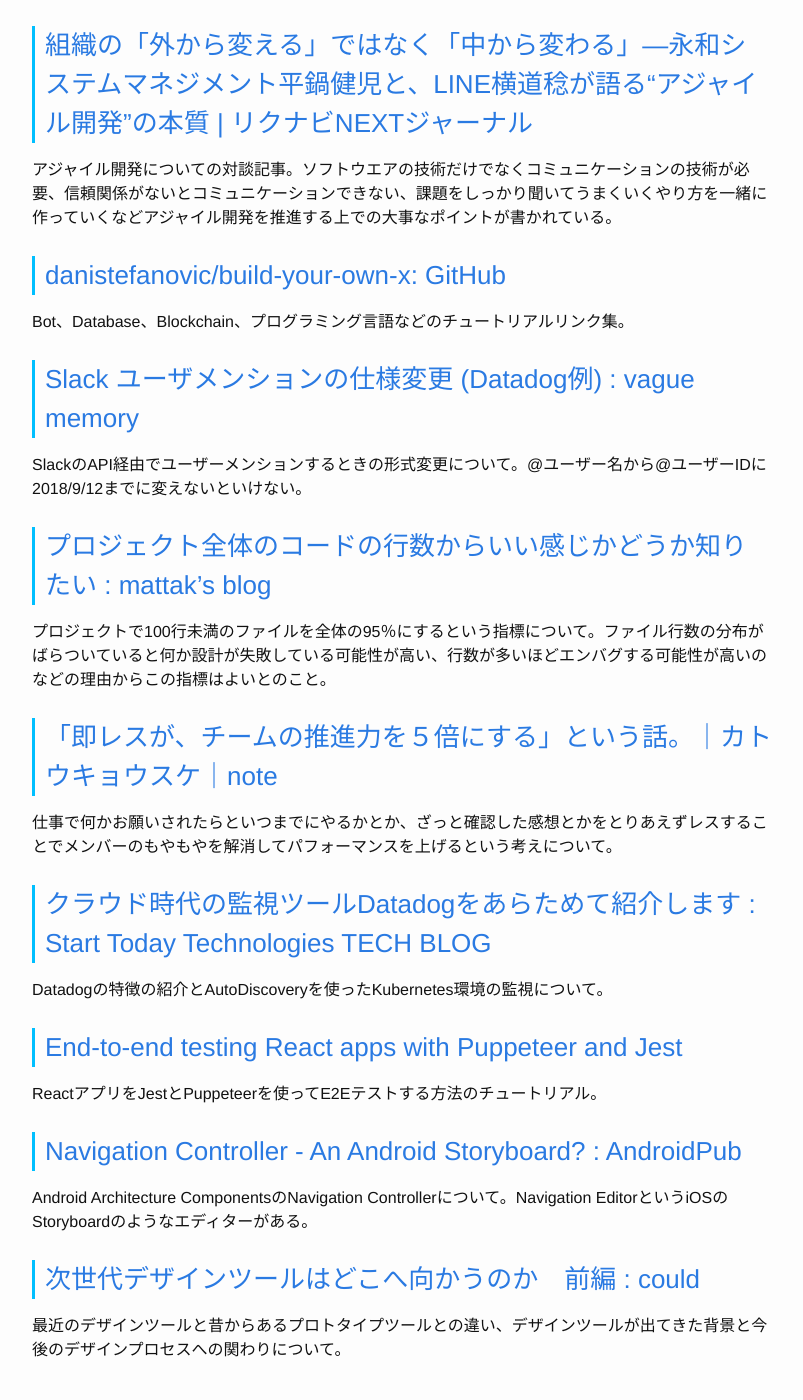
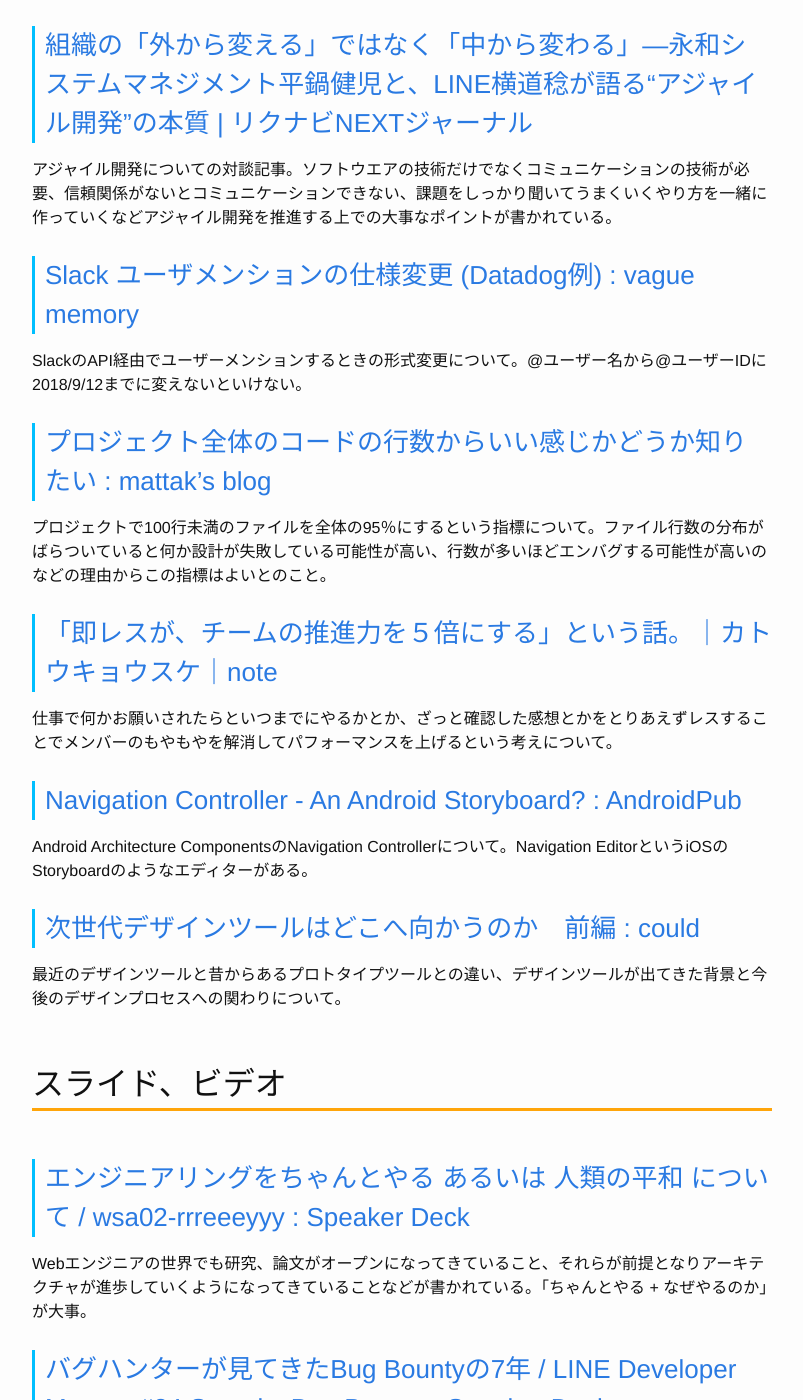
Before and after one commit to Gather-Tech/Gather-Tech.github.io, a Jekyll site: the page built from _posts/2018/2018-05-21-Gather99.md, in a window 1280 px wide and 1400 px high, scrolled down 1735 px. Shown: the whole window, without its empty margins (238-1041 px from the left). Built offline with Jekyll 4.4.1, drawn with Linux system fonts in a browser that asks for light colours; some of the changed text lies outside the part shown.

Commit message:
Reduced articles

```diff
--- a/_posts/2018/2018-05-21-Gather99.md
+++ b/_posts/2018/2018-05-21-Gather99.md
@@ -42,10 +42,6 @@
 
 アジャイル開発についての対談記事。ソフトウエアの技術だけでなくコミュニケーションの技術が必要、信頼関係がないとコミュニケーションできない、課題をしっかり聞いてうまくいくやり方を一緒に作っていくなどアジャイル開発を推進する上での大事なポイントが書かれている。
 
-### [danistefanovic/build-your-own-x: GitHub](https://github.com/danistefanovic/build-your-own-x)
-
-Bot、Database、Blockchain、プログラミング言語などのチュートリアルリンク集。
-
 ### [Slack ユーザメンションの仕様変更 (Datadog例) : vague memory](http://htnosm.hatenablog.com/entry/2018/05/14/090000)
 
 SlackのAPI経由でユーザーメンションするときの形式変更について。@ユーザー名から@ユーザーIDに2018/9/12までに変えないといけない。
@@ -57,14 +53,6 @@
 ### [「即レスが、チームの推進力を５倍にする」という話。｜カトウキョウスケ｜note](https://note.mu/kyo/n/ne317af47bcd1)
 
 仕事で何かお願いされたらといつまでにやるかとか、ざっと確認した感想とかをとりあえずレスすることでメンバーのもやもやを解消してパフォーマンスを上げるという考えについて。
-
-### [クラウド時代の監視ツールDatadogをあらためて紹介します : Start Today Technologies TECH BLOG](http://tech.starttoday-tech.com/entry/monitoring-kubernetes-using-datadog)
-
-Datadogの特徴の紹介とAutoDiscoveryを使ったKubernetes環境の監視について。
-
-### [End-to-end testing React apps with Puppeteer and Jest](https://blog.logrocket.com/end-to-end-testing-react-apps-with-puppeteer-and-jest-ce2f414b4fd7)
-
-ReactアプリをJestとPuppeteerを使ってE2Eテストする方法のチュートリアル。
 
 ### [Navigation Controller - An Android Storyboard? : AndroidPub](https://android.jlelse.eu/navigation-controller-an-android-storyboard-4dd7229ca821)
 
@@ -104,17 +92,9 @@
 
 - [Google Developers Blog: Open Sourcing Seurat: bringing high-fidelity scenes to mobile VR](https://developers.googleblog.com/2018/05/open-sourcing-seurat.html)
 
-### [Xfennec/progress: GtiHub](https://github.com/Xfennec/progress)
-
-cp、mv、dd、tarなどのコマンドの進捗状況を表示できるツール。
-
 ### [Probot | GitHub Apps to automate and improve your workflow](https://probot.github.io/)
 
 GitHub Appsを作るためのJavaScriptフレームワーク。
-
-### [jparise/chrome-utm-stripper: GitHub](https://github.com/jparise/chrome-utm-stripper)
-
-Google Analyticsのトラッキングトークンを取り除くChrome Extension。
 
 ### [Fusetools — We make apps easy.](https://www.fusetools.com/)
 
@@ -123,10 +103,6 @@
 ### [Import Cost - Visual Studio Marketplace](https://marketplace.visualstudio.com/items?itemName=wix.vscode-import-cost)
 
 importしたJavaScriptのパッケージのサイズをインラインで表示してくれるVS Code拡張。
-
-### [iyanuashiri/meethub: GitHub](https://github.com/iyanuashiri/meethub)
-
-Djangoで実装されたイベント管理アプリ。meetupのクローン。
 
 ### [mimecorg/vuido: GitHub](https://github.com/mimecorg/vuido)
 
```
